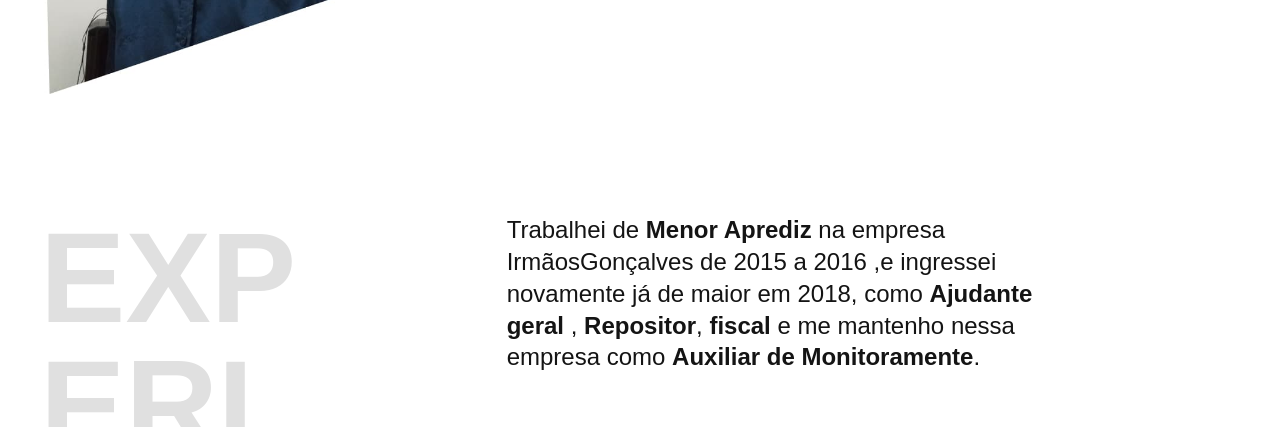
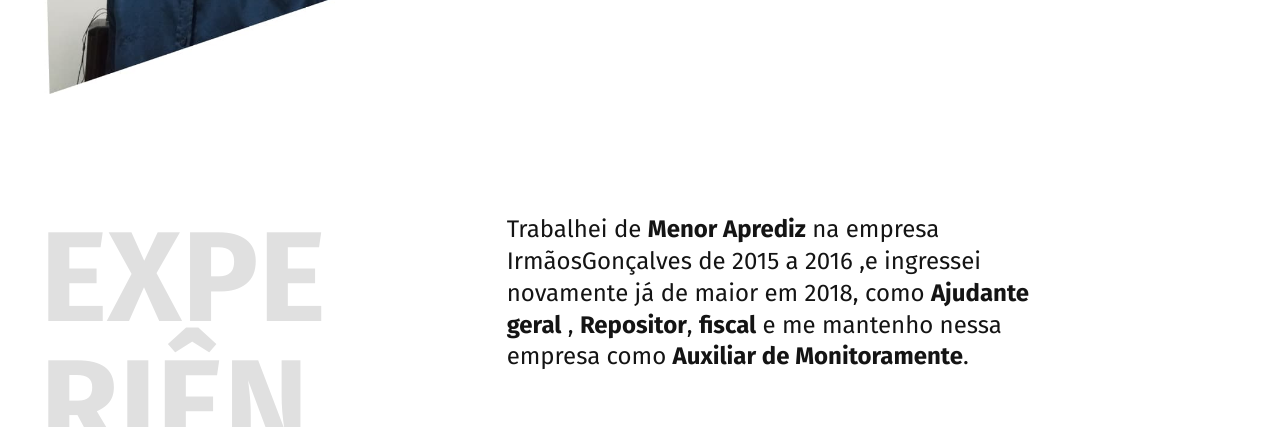
Before and after one commit to m4theusb4tist4/m4theusb4tist4.github.io, a plain HTML site: page index.html in a window 1280 px wide. Shown: the part 525-952 px from the top of the page. Drawn offline with Linux system fonts and the light colour scheme.

Commit message:
google fonts

```diff
--- a/index.html
+++ b/index.html
@@ -10,6 +10,11 @@
   <title>portfolio</title>
   <link rel="stylesheet" href="css/style.min.css">
   <link rel="icon" href="./favicom.svg" type="image/svg+xml">
+
+  <link rel="preconnect" href="https://fonts.googleapis.com">
+  <link rel="preconnect" href="https://fonts.gstatic.com" crossorigin>
+  <link href="https://fonts.googleapis.com/css2?family=Fira+Sans:wght@400;700&family=Roboto+Slab&family=Titillium+Web&display=swap" rel="stylesheet">
+
 </head>
 
 <header class="cabecalho">
```
